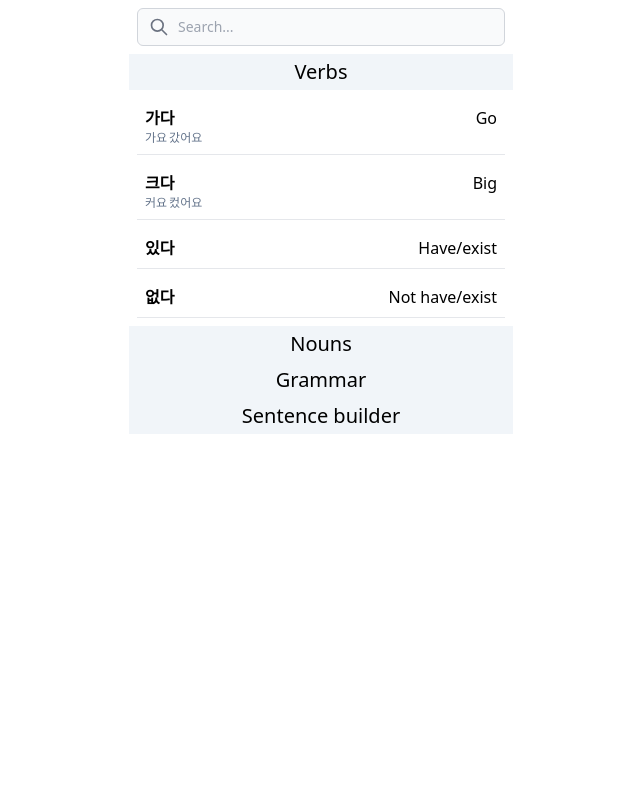
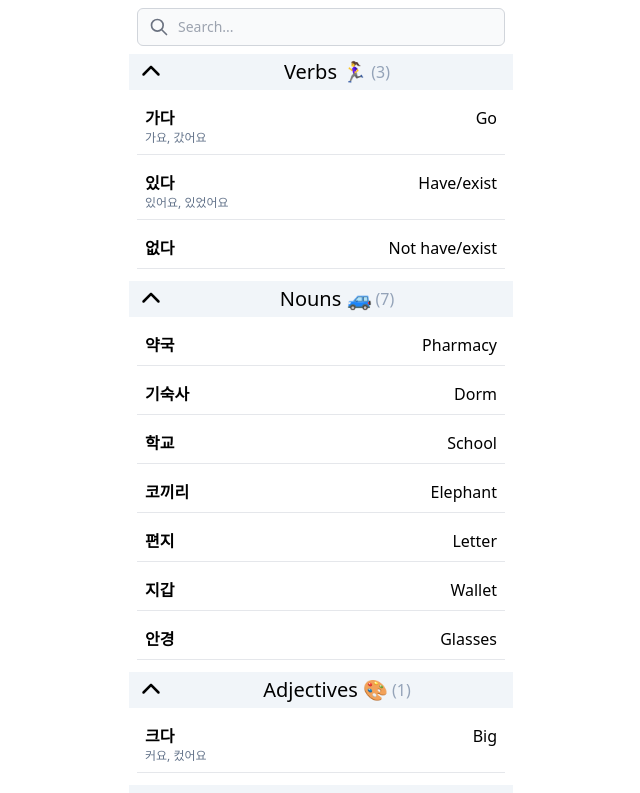
Before and after one commit to danielrobertson/korean-study, a Next.js app: page / in a window 1280 px wide. Shown: the top 793 px of the page, without its empty margins (319-959 px from the left). Built offline with nearby package versions, Linux system fonts and the light colour scheme.

Commit message:
Section toggle component

```diff
--- a/pages/index.tsx
+++ b/pages/index.tsx
@@ -1,37 +1,100 @@
 import { useState } from "react";
 import type { NextPage } from "next";
 import Head from "next/head";
-import Image from "next/image";
 import classname from "classnames";
+import ChevronUp from "components/chevron-up.svg";
+import ChevronDown from "components/chevron-down.svg";
+
+type ContentItem = {
+  base: string;
+  definition: string;
+  conjugations?: string[];
+};
+
+const Section: React.FC<{ title: string; contentList: ContentItem[] }> = ({
+  title,
+  contentList,
+}) => {
+  const [isCollapsed, setIsCollapsed] = useState(false);
+
+  const handleHeaderClick = () => setIsCollapsed(!isCollapsed);
+
+  return (
+    <div>
+      <h2
+        className="flex items-center text-xl text-center py-1 bg-slate-100"
+        onClick={handleHeaderClick}
+      >
+        {isCollapsed ? (
+          <ChevronDown className="h-5 w-5 ml-3" />
+        ) : (
+          <ChevronUp className="h-5 w-5 ml-3" />
+        )}
+        <div className="mx-auto -pl-5 flex items-center gap-1">
+          <span>{title}</span>{" "}
+          <span className="text-slate-400 text-base">
+            ({contentList.length})
+          </span>
+        </div>
+      </h2>
+      <ul className={classname({ hidden: isCollapsed })}>
+        {contentList.map((contentItem) => (
+          <li
+            className="flex flex-col p-2 m-2 border-b"
+            key={contentItem.definition}
+          >
+            <div className="flex justify-between">
+              <h3 className="font-bold ">{contentItem.base}</h3>
+              <div className="">{contentItem.definition}</div>
+            </div>
+            {contentItem.conjugations && (
+              <div className="flex text-slate-500 gap-0.5 text-xs">
+                {contentItem.conjugations.join(", ")}
+              </div>
+            )}
+          </li>
+        ))}
+      </ul>
+    </div>
+  );
+};
 
 const Home: NextPage = () => {
   const [verbs, setVerbs] = useState([
     { base: "가다", definition: "Go", conjugations: ["가요", "갔어요"] },
-    { base: "크다", definition: "Big", conjugations: ["커요", "컸어요"] },
-    { base: "있다", definition: "Have/exist", conjugations: ["", ""] },
-    { base: "없다", definition: "Not have/exist", conjugations: ["", ""] },
+    {
+      base: "있다",
+      definition: "Have/exist",
+      conjugations: ["있어요", "있었어요"],
+    },
+    { base: "없다", definition: "Not have/exist", conjugations: [] },
   ]);
 
-  const [nounds, setNouns] = useState([
+  const [adjectives, setAdjectives] = useState([
+    { base: "크다", definition: "Big", conjugations: ["커요", "컸어요"] },
+  ]);
+
+  const [nouns, setNouns] = useState([
     { base: "약국", definition: "Pharmacy" },
     { base: "기숙사", definition: "Dorm" },
     { base: "학교", definition: "School" },
+    { base: "코끼리 ", definition: "Elephant" },
+    { base: "편지 ", definition: "Letter" },
+    { base: "지갑 ", definition: "Wallet" },
+    { base: "안경 ", definition: "Glasses" },
   ]);
 
-  const [isVerbsCollapsed, setIsVerbsCollapsed] = useState(false);
-  const [isNounsCollapsed, setIsNounsCollapsed] = useState(false);
-  const [isGrammarCollapsed, setIsGrammarCollapsed] = useState(false);
-  const [isSentenceBuilderCollapsed, setIsSentenceBuilderCollapsed] =
-    useState(false);
+  const [particles, setParticles] = useState([
+    { base: "~이/가", definition: "Subject marker" },
+    { base: "~은/는", definition: "Emphasized subject marker" },
+    { base: "~을/를", definition: "Object marker of transitive verb" },
+  ]);
+
+  const [grammar, setGrammar] = useState([
+    { base: "~이에요/예요", definition: "person/object is" },
+  ]);
 
   const [searchValue, setSearchValue] = useState();
-
-  const handleVerbsSectionClick = () => setIsVerbsCollapsed(!isVerbsCollapsed);
-  const handleNounsSectionClick = () => setIsNounsCollapsed(!isNounsCollapsed);
-  const handleGrammarSectionClick = () =>
-    setIsGrammarCollapsed(!isGrammarCollapsed);
-  const handleSentenceBuilderSectionClick = () =>
-    setIsSentenceBuilderCollapsed(!isSentenceBuilderCollapsed);
 
   return (
     <div className="min-h-screen">
@@ -59,9 +122,9 @@ const Home: NextPage = () => {
                 xmlns="http://www.w3.org/2000/svg"
               >
                 <path
-                  stroke-linecap="round"
-                  stroke-linejoin="round"
-                  stroke-width="2"
+                  strokeLinecap="round"
+                  strokeLinejoin="round"
+                  strokeWidth="2"
                   d="M21 21l-6-6m2-5a7 7 0 11-14 0 7 7 0 0114 0z"
                 ></path>
               </svg>
@@ -78,52 +141,13 @@ const Home: NextPage = () => {
           </div>
         </form>
 
-        <div className="flex flex-col">
-          <h2
-            className="text-xl text-center py-1 bg-slate-100"
-            onClick={handleVerbsSectionClick}
-          >
-            Verbs
-          </h2>
-          <ul className={classname({ hidden: isVerbsCollapsed })}>
-            {verbs.map((verb) => (
-              <li
-                className="flex flex-col p-2 m-2 border-b"
-                key={verb.definition}
-              >
-                <div className="flex justify-between">
-                  <h3 className="font-bold ">{verb.base}</h3>
-                  <div className="">{verb.definition}</div>
-                </div>
-                <div className="flex text-slate-500 gap-0.5 text-xs">
-                  {verb.conjugations.map((conjugation) => (
-                    <div className="">{conjugation}</div>
-                  ))}
-                </div>
-              </li>
-            ))}
-          </ul>
-
-          <h2
-            className="text-xl text-center py-1 bg-slate-100"
-            onClick={handleNounsSectionClick}
-          >
-            Nouns
-          </h2>
-
-          <h2
-            className="text-xl text-center py-1 bg-slate-100"
-            onClick={handleGrammarSectionClick}
-          >
-            Grammar
-          </h2>
-
-          <h2
-            className="text-xl text-center py-1 bg-slate-100"
-            onClick={handleSentenceBuilderSectionClick}
-          >
-            Sentence builder
-          </h2>
+        <div className="flex flex-col gap-1">
+          <Section title="Verbs 🏃‍♀️" contentList={verbs} />
+          <Section title="Nouns 🚙" contentList={nouns} />
+          <Section title="Adjectives 🎨" contentList={adjectives} />
+          <Section title="Particles" contentList={particles} />
+          <Section title="Grammar 👩‍🏫" contentList={grammar} />
+          <Section title="Sentence builder" contentList={[]} />
         </div>
       </main>
     </div>
```
